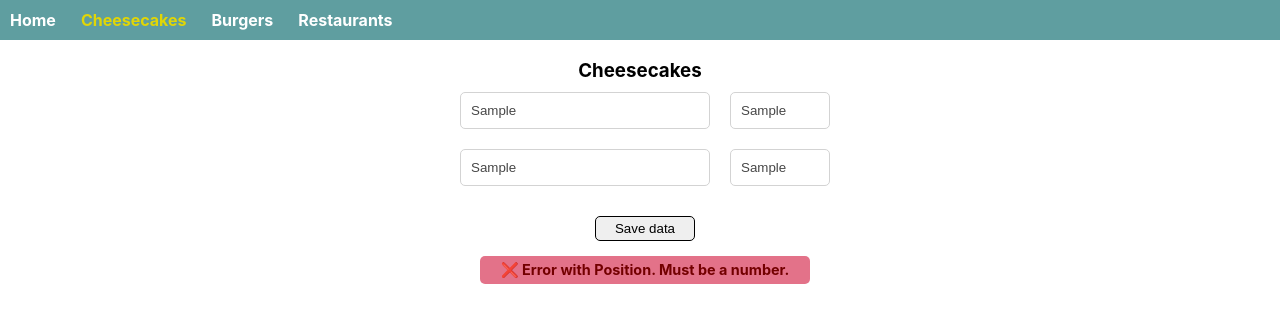
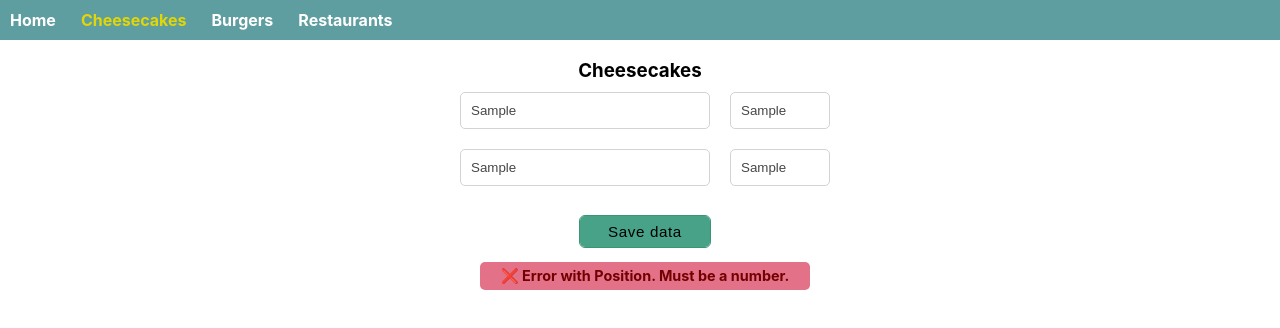
Before and after one commit to javirro/food-ranking-ui, a React (Create React App) app: page /cheesecakes in a window 1280 px wide. Both pictures are taken after typing "Sample", "Sample", "Sample", "Sample" into the empty fields and a click on the button "Save data". Shown: the top 328 px of the page. Built offline with nearby package versions, Linux system fonts and the light colour scheme; no server answers.

Commit message:
Update style for addItemButton

```diff
--- a/src/Components/AddItem.jsx
+++ b/src/Components/AddItem.jsx
@@ -15,6 +15,8 @@ const AddItem = ({ data, setData, table }) => {
 
   const textInputChange = (ev, key) => {
     if (loaded) setLoaded(false)
+    if (inputError) setInputError(undefined)
+    if (networkError) setNetworkError(undefined)
     setData(s => ({ ...s, [key]: ev.target.value }))
   }
 
--- a/src/Routes/Cheesecakes.jsx
+++ b/src/Routes/Cheesecakes.jsx
@@ -8,7 +8,6 @@ const Cheesecakes = () => {
     position: undefined,
     ubication: undefined,
     price: undefined,
-    extra: undefined
   })
   const location = useLocation()
   const table = location.pathname.slice(1)
--- a/src/Styles/addItemButton.css
+++ b/src/Styles/addItemButton.css
@@ -9,20 +9,33 @@
     padding: 10px;
 }
 
+.save-btn {
+    width: 130px;
+    padding: 7px 5px;
+    border-radius: 5px;
+    border: none;
+    outline: 1px solid rgb(58, 150, 112);
+    background: #48a288;
+    font-weight: normal;
+    letter-spacing: 0.6px;
+    font-size: 0.95rem;
+}
+
+.save-btn:hover {
+    outline: 2px solid rgb(52, 124, 94);
+    background: #71d8bb;
+}
+
 @media (max-width: 425px) {
     .save-btn-container {
         padding: 5px;
         margin-top: 0px;
         margin-left: 0px;
     }
-}
-
-.save-btn {
-    width: 100px;
-    padding: 4px;
-    border-radius: 5px;
-    border: 1px solid black;
-    margin-bottom: 15px;
+    .save-btn:active {
+        outline: 2px solid rgb(52, 124, 94);
+        background: #71d8bb;
+    }
 }
 
 .error-message-container {
@@ -30,6 +43,7 @@
     flex-direction: column;
     justify-content: center;
     align-items: center;
+    margin-top: 15px;
     width: 80%;
     padding: 5px;
     color: rgb(115, 0, 0);
@@ -43,6 +57,7 @@
     display: inline-flex;
     justify-content: center;
     align-items: center;
+    margin-top: 15px;
     width: 80%;
     padding: 5px;
     color: rgb(15, 73, 1);
```
